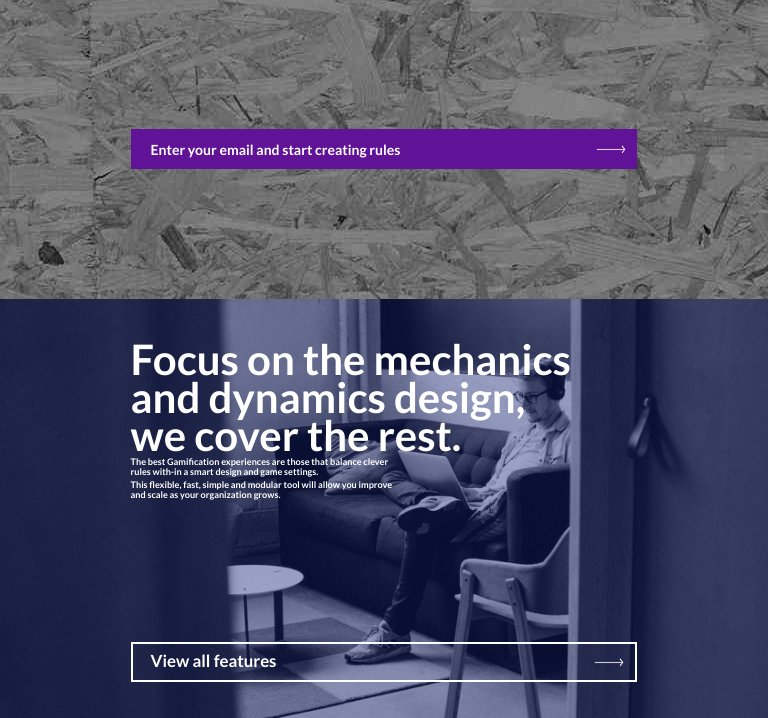
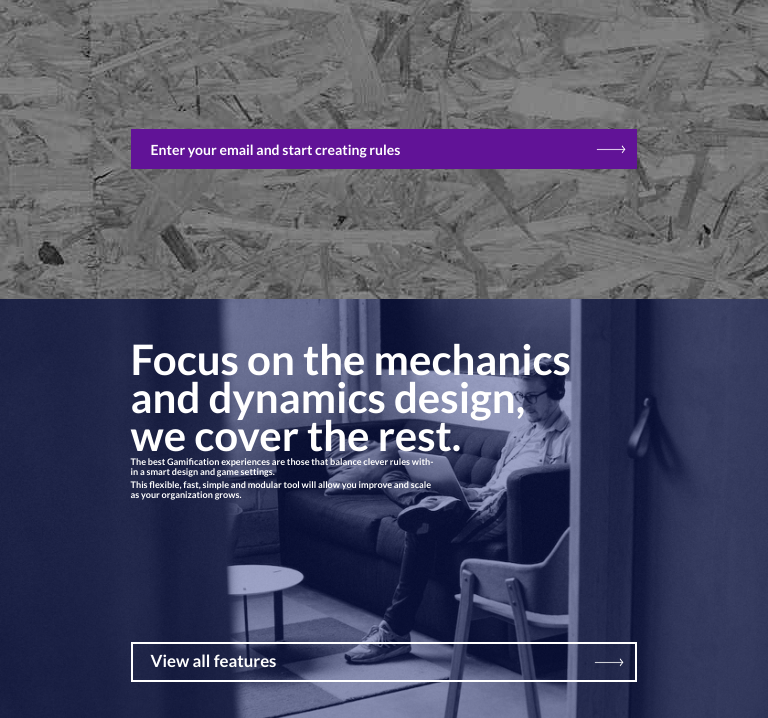
Before and after one commit to baguirre/web, a web app: file index.html in a window 768 px wide. Shown: the part 401-1119 px from the top of the page. Run offline with its HTML, style and script files only (its server is not run), Linux system fonts and the light colour scheme; some libraries are stand-ins or nearby versions.

Commit message:
Fixed padding issue

```diff
--- a/css/home.css
+++ b/css/home.css
@@ -240,6 +240,7 @@ form.inline {
 .features .content {
   position: absolute;
   left: 17%;
+  right: 17%;
   top: 10%;
   z-index: 1;
 }
@@ -495,6 +496,7 @@ form.inline {
   .features .content {
     position: absolute;
     left: 17%;
+    right: 17%;
     top: 10%;
     z-index: 10;
   }
@@ -753,6 +755,7 @@ form.inline {
   .features .content {
     position: absolute;
     left: 17%;
+    right: 17%;
     top: 10%;
     z-index: 10;
   }
--- a/css/home/min-768px.css
+++ b/css/home/min-768px.css
@@ -198,6 +198,7 @@
   .features .content {
     position: absolute;
     left: 17%;
+    right: 17%;
     top: 10%;
     z-index: 10;
   }
```
